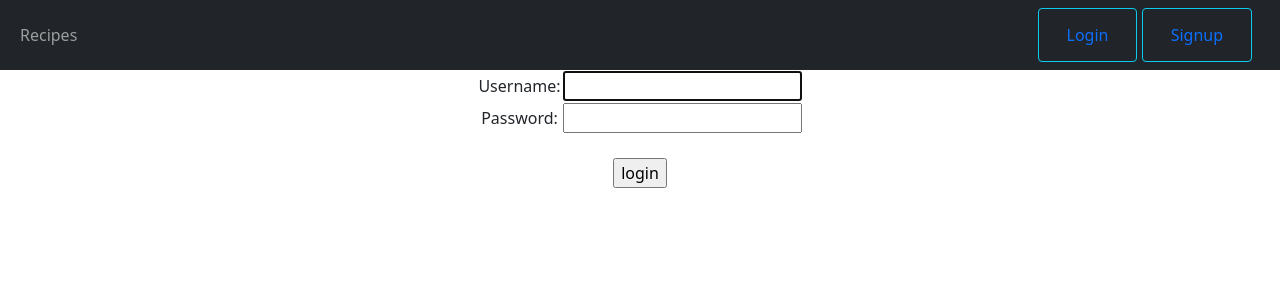
After one commit to rahul-20-mangal/recipe-app, a Django app: page /accounts/login/ in a window 1280 px wide. The commit adds this page. Shown: the top 300 px of the page. Run offline with Django 3.2, Linux system fonts and the light colour scheme.

Commit message:
Add login and signup page

```diff
--- a/recipe/templates/base.html
+++ b/recipe/templates/base.html
@@ -32,6 +32,22 @@
                             <a class="nav-link" href="{% url 'recipe:list' %}">Recipes</a>
                         </li>
                     </ul>
+
+                    <div class="mx-3">
+                        {% if user.is_authenticated %}
+
+                        <button class="btn btn-outline-secondary">{{ user.get_username }}</button>
+
+                        <button class="btn btn-outline-info"><a class="nav-link" href="{% url 'logout' %}?next={{request.path}}">Logout</a></button>
+
+                        {% else %}
+                        <button class="btn btn-outline-info"><a class="nav-link" href="{% url 'login' %}?next={{request.path}}">Login</a></button>
+
+                        {% endif %}
+
+                        <button class="btn btn-outline-info"><a class="nav-link" href="{% url 'signup' %}?next={{request.path}}">Signup</a></button>
+                    </div>
+
                 </div>
 
             </div>
--- a/recipes_project/settings.py
+++ b/recipes_project/settings.py
@@ -57,7 +57,7 @@ ROOT_URLCONF = 'recipes_project.urls'
 TEMPLATES = [
     {
         'BACKEND': 'django.template.backends.django.DjangoTemplates',
-        'DIRS': [],
+        'DIRS': [os.path.join(BASE_DIR, 'templates')],
         'APP_DIRS': True,
         'OPTIONS': {
             'context_processors': [
--- a/recipes_project/urls.py
+++ b/recipes_project/urls.py
@@ -17,6 +17,7 @@ from django.contrib import admin
 from django.urls import path, include
 from django.conf.urls.static import static
 from django.conf import settings
+from recipe.views import signup
 
 
 urlpatterns = [
@@ -24,4 +25,9 @@ urlpatterns = [
     path('recipe/', include('recipe.urls', namespace='recipe')),
 ]
 
+urlpatterns += [
+    path('accounts/', include('django.contrib.auth.urls')),
+    path('accounts/signup/', signup, name='signup'),
+]
+
 urlpatterns += static(settings.MEDIA_URL, document_root = settings.MEDIA_ROOT)
--- /dev/null
+++ b/templates/registration/logged_out.html
@@ -0,0 +1,6 @@
+{% extends "base.html" %}
+
+{% block content %}
+  <p>Logged out!</p>
+  <a href="{% url 'login'%}">Click here to login again.</a>
+{% endblock %}
--- /dev/null
+++ b/templates/registration/login.html
@@ -0,0 +1,39 @@
+{% extends "base.html" %}
+
+{% block content %}
+
+<div class="container" style="text-align: center;">
+
+  {% if form.errors %}
+    <p>Your username and password didn't match. Please try again.</p>
+  {% endif %}
+
+  {% if next %}
+    {% if user.is_authenticated %}
+      <p>Your account doesn't have access to this page. To proceed,
+      please login with an account that has access.</p>
+    {% else %}
+      <p>Please login to see this page.</p>
+    {% endif %}
+  {% endif %}
+
+  <form method="post" action="{% url 'login' %}">
+    {% csrf_token %}
+    <table style="margin: auto;">
+      <tr>
+        <td>{{ form.username.label_tag }}</td>
+        <td>{{ form.username }}</td>
+      </tr>
+      <tr>
+        <td>{{ form.password.label_tag }}</td>
+        <td>{{ form.password }}</td>
+      </tr>
+    </table>
+    <br>
+    <input type="submit" value="login" />
+    <input type="hidden" name="next" value="{{ next }}" />
+  </form>
+
+</div>
+
+{% endblock %}
```
Also changed, not shown: recipe/templates/recipe/signup.html (added, +15 -0 lines), recipe/views.py (+20 -0 lines).
